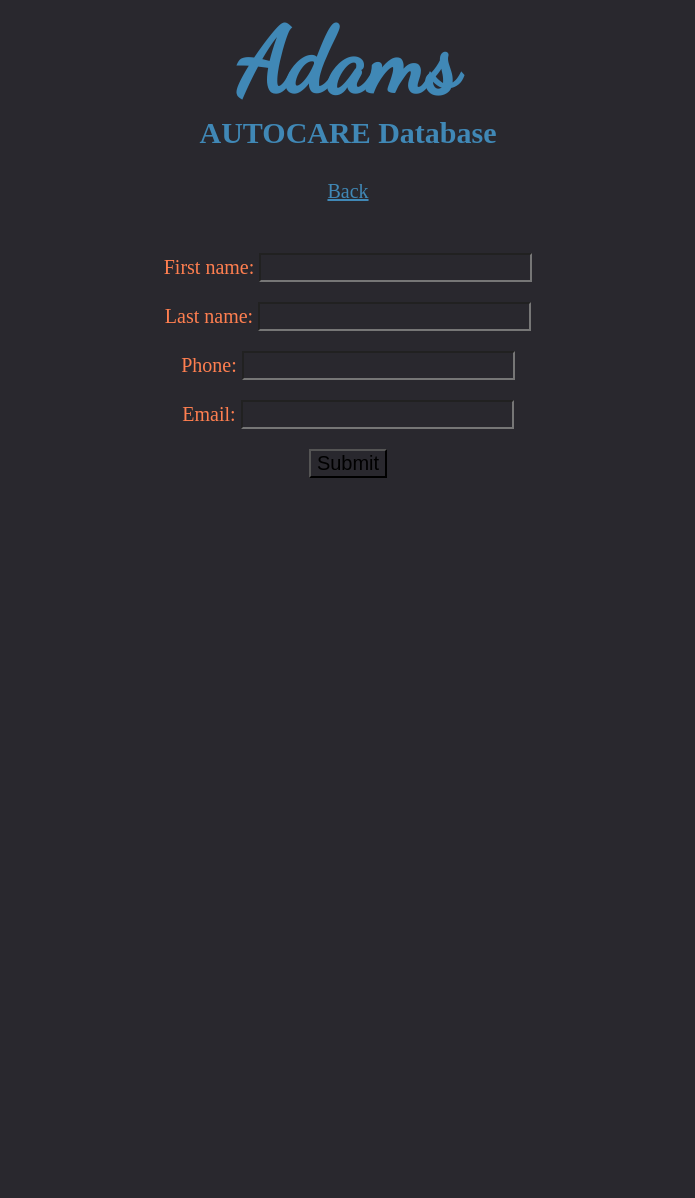
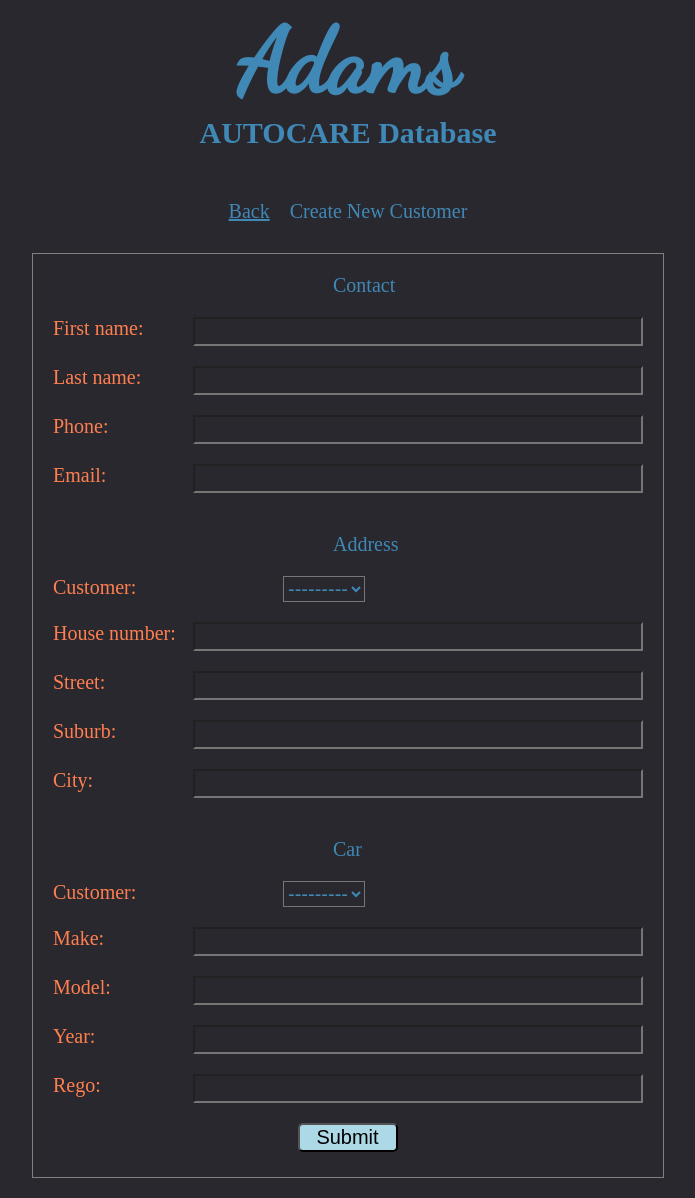
Before and after one commit to glowingmoth/django-AdamsAutoCare-DB, a Django app: page /create/ in a window 1280 px wide. Shown: the whole page, without its empty margins (292-987 px from the left). Before the commit the page ends 478 px from the top, so only its background shows below. Run offline with Django 3.2, Linux system fonts and the light colour scheme; data that the repository does not hold is empty.

Commit message:
styled customer creation form

```diff
--- a/customers/forms.py
+++ b/customers/forms.py
@@ -1,9 +1,19 @@
 from  django import forms
 from django.forms import ModelForm
-from .models import Customer
+from .models import *
 
 
 class CustomerForm(ModelForm):
     class Meta:
         model = Customer
         fields = '__all__'
+
+class AddressForm(ModelForm):
+    class Meta:
+        model = Address
+        fields = '__all__'
+
+class CarForm(ModelForm):
+    class Meta:
+        model = Car
+        fields = '__all__'
--- a/customers/static/customers/style.css
+++ b/customers/static/customers/style.css
@@ -35,14 +35,26 @@ h3 {
 }
 
 .nav {
-  margin-bottom: 50px;
+  width: 630px;
+  margin-left: auto;
+  margin-right: auto;
+  display: flex;
+  margin-bottom: 10px;
+  justify-content: center;
+  align-items: center;
+}
+
+.nav > a {
+  margin-right: 20px;
 }
 
 table {
   border: 1px solid grey;
-  width: 900px;
+  width: 1000px;
   margin-left: auto;
   margin-right: auto;
+  padding-top: 25px;
+  padding-bottom: 25px;
 }
 
 .category {
@@ -66,3 +78,55 @@ button {
 .btn-delete {
   background-color: #ffb6c1;
 }
+
+form {
+  width: 630px;
+  border: 1px solid grey;
+  margin-left: auto;
+  margin-right: auto;
+  display: flex;
+  justify-content: center;
+  flex-direction: column;
+  padding-bottom: 25px;
+}
+
+form p {
+  display: flex;
+  justify-content: space-between;
+  margin-left: 20px;
+  margin-right: 20px;
+}
+
+form .heading {
+  margin-left: 300px;
+}
+
+form select {
+  margin-right: 278px;
+  color: #4088b6;
+}
+
+form input {
+  color: #4088b6;
+  text-align: left;
+  padding-left: 5px;
+  width: 450px;
+}
+
+.form-submit {
+  color: black;
+  text-align: center;
+  margin-left: auto;
+  margin-right: auto;
+  width: 100px;
+  border-radius: 5px;
+  background-color: lightblue;
+}
+
+.details {
+  width: 630px;
+  border: 1px solid grey;
+  margin-left: auto;
+  margin-right: auto;
+  padding-bottom: 50px;
+}
--- a/customers/templates/customers/create.html
+++ b/customers/templates/customers/create.html
@@ -3,12 +3,23 @@
 {% block content %}
 
     <div class="nav">
-        <a href="{% url 'index' %}">Back</a>
+        <a href="{% url 'index' %}">Back</a><p>Create New Customer</p>
     </div>
     <form action="" method="POST">
         {% csrf_token %}
-        {{ form.as_p }}
-        <input type="submit">
+        <div>
+            <p class="heading">Contact</p>
+            {{ customer_form.as_p}}
+        </div>
+        <div>
+            <p class="heading">Address</p>
+            {{ address_form.as_p }}
+        </div>
+        <div>
+            <p class="heading">Car</p>
+            {{ car_form.as_p }}
+        </div>
+        <input class="form-submit" type="submit">
     </form>
 
 {% endblock %}
--- a/customers/templates/customers/detail.html
+++ b/customers/templates/customers/detail.html
@@ -3,12 +3,12 @@
 {% block content %}
 
     <div class="nav">
-        <a href="{% url 'index' %}">Back</a>
+        <a href="{% url 'index' %}">Back</a><p>Customer Details</p>
     </div>
 
-    <div class="customer-details-wrapper">
+    <div class="details">
         <div class="customer-details">
-            <p class="category">Customer</p>
+            <p class="category">Contact</p>
             <p>{{customer.first_name}} {{customer.last_name}}</p>
             <p>{{customer.phone}}</p>
             <p>{{customer.email}}</p>
--- a/customers/templates/customers/index.html
+++ b/customers/templates/customers/index.html
@@ -3,7 +3,7 @@
 {% block content %}
 
     <div class="nav">
-        <a href="{% url 'create' %}">Create</a>
+        <a href="{% url 'create' %}">Create</a><p>Customer List</p>
     </div>
 
     <table>
--- a/customers/views.py
+++ b/customers/views.py
@@ -1,6 +1,6 @@
 from django.shortcuts import render
 from django.http import HttpResponse
-from .forms import CustomerForm
+from .forms import *
 
 
 from .models import *
@@ -20,14 +20,16 @@ def detail(request, id):
 
 def create(request):
 
-    form = CustomerForm
+    customer_form = CustomerForm
+    address_form = AddressForm
+    car_form = CarForm
 
     if request.method == 'POST':
-        form = CustomerForm(request.POST)
-        if form.is_valid():
-            form.save()
+        customer_form = CustomerForm(request.POST)
+        if customer_form.is_valid():
+            customer_form.save()
 
-    return render(request, 'customers/create.html', { "form": form })
+    return render(request, 'customers/create.html', { "customer_form": customer_form, "address_form": address_form, "car_form": car_form })
 
 def delete(request, id):
     remove_customer = Customer.objects.get(id=id).delete()
```
